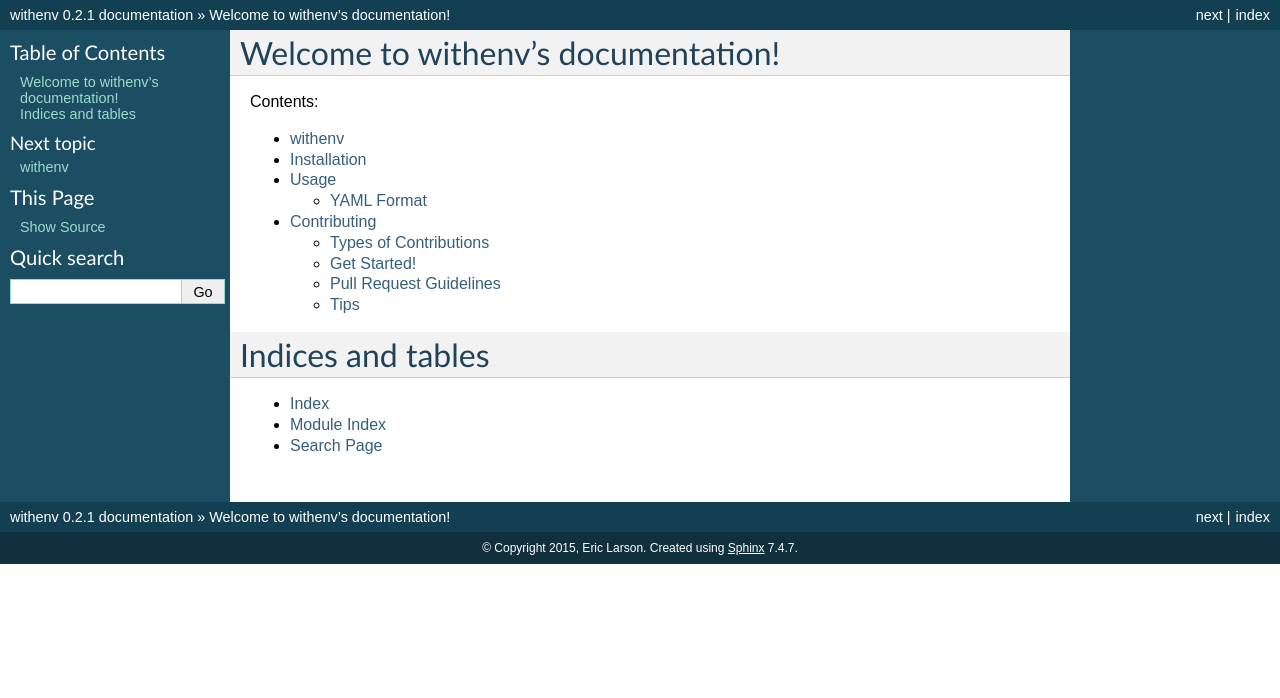
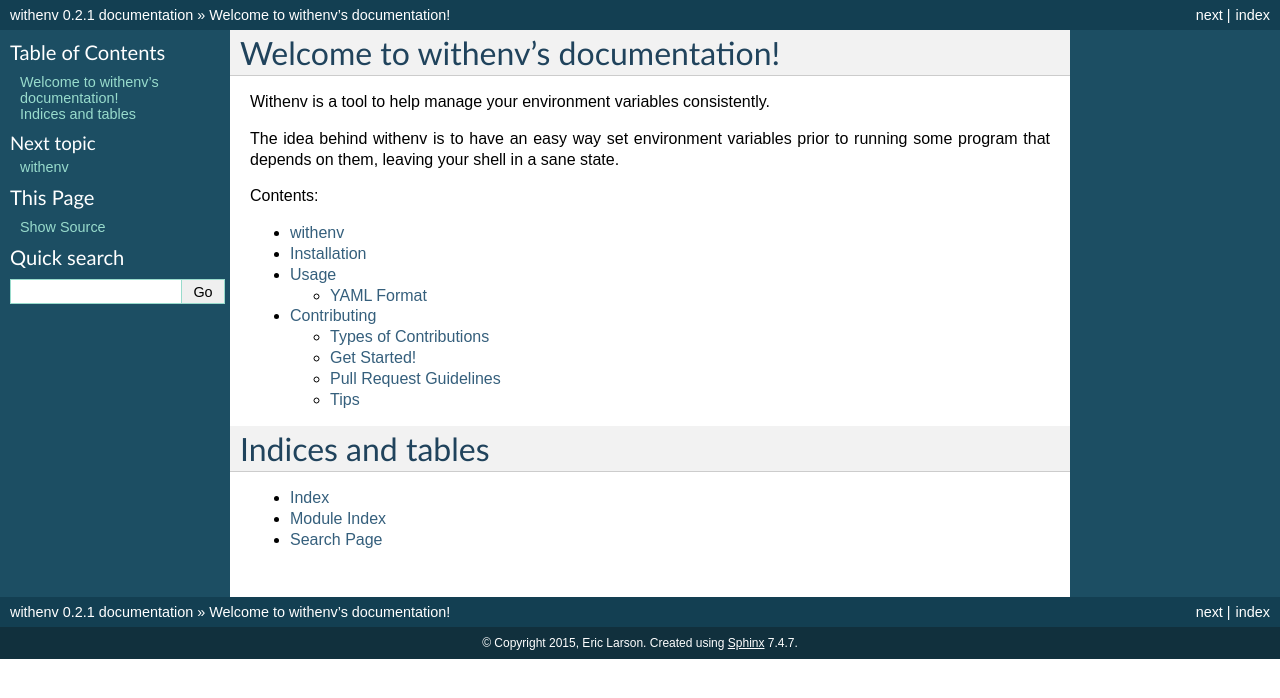
Before and after one commit to ionrock/withenv, a Sphinx documentation site: the page built from docs/index.rst, in a window 1280 px wide. Shown: the top 698 px of the page. Built offline with Sphinx 7.4.7, drawn with Linux system fonts in a browser that asks for light colours.

Commit message:
Update the index page.

```diff
--- a/docs/index.rst
+++ b/docs/index.rst
@@ -5,6 +5,14 @@
 
 Welcome to withenv's documentation!
 ======================================
+
+Withenv is a tool to help manage your environment variables
+consistently.
+
+The idea behind withenv is to have an easy way set environment
+variables prior to running some program that depends on them, leaving
+your shell in a sane state.
+
 
 Contents:
 
```
